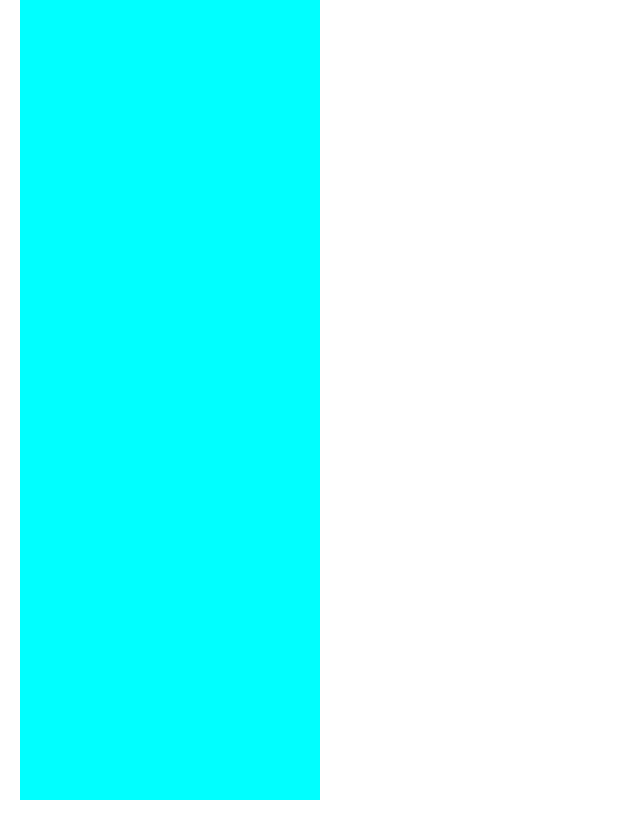
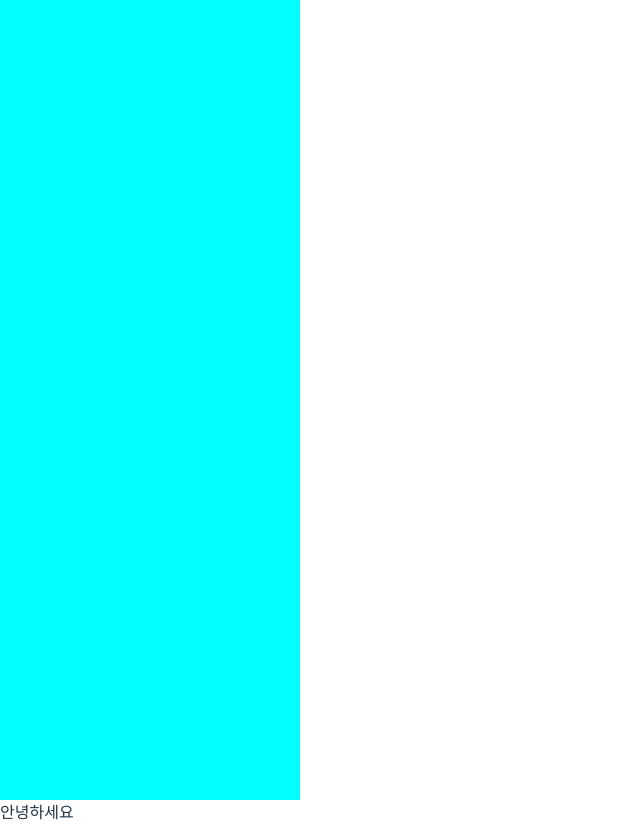
Before and after one commit to woowacourse/layout-component, a React (Vite) app: page / in a window 1280 px wide. Shown: the whole page, without its empty margins (0-640 px from the left). Before the commit the page ends 800 px from the top, so only its background shows below. Built offline with nearby package versions, Linux system fonts and the light colour scheme.

Commit message:
refactor: Props 타입 및 이름 변경

```diff
--- a/src/App.tsx
+++ b/src/App.tsx
@@ -1,15 +1,31 @@
 import Container from './Container';
+import Flex from './Flex';
 import Grid from './Grid';
 
 function App() {
   return (
     <>
-      <Container maxWidth={300} paddingX={20}>
+      <Container minWidth={0} maxWidth={300}>
         <div
-          style={{ backgroundColor: 'aqua', height: '100vh', width: '100%' }}
+          style={{
+            maxWidth: '',
+            backgroundColor: 'aqua',
+            height: '100vh',
+            width: '100%',
+          }}
         ></div>
       </Container>
-      <Grid></Grid>
+      <Grid>
+        {new Array(9)
+          .map((__, index) => index + 1)
+          .map((item) => (
+            <div key={item}>{item}</div>
+          ))}
+      </Grid>
+      <Flex justifyContent="">
+        <div>안녕</div>
+        <div>하세요</div>
+      </Flex>
     </>
   );
 }
--- a/src/Container/index.tsx
+++ b/src/Container/index.tsx
@@ -1,31 +1,27 @@
-import { PropsWithChildren } from 'react';
+import { CSSProperties, MutableRefObject, PropsWithChildren } from 'react';
 
 interface ContainerProps extends PropsWithChildren {
+  ref?: MutableRefObject<HTMLDivElement> | null;
+  css?: CSSProperties;
   minWidth?: number;
   maxWidth?: number;
-  paddingX?: number;
-  paddingY?: number;
-  marginX?: number;
-  marginY?: number;
 }
 
 export default function Container({
+  ref,
+  css,
   minWidth = 0,
   maxWidth = 0,
-  paddingX = 0,
-  paddingY = 0,
-  marginX = 0,
-  marginY = 0,
   children,
 }: ContainerProps) {
   return (
     <div
+      ref={ref}
       style={{
         width: '100vw',
         minWidth: minWidth ? `${minWidth}px` : '',
         maxWidth: maxWidth ? `${maxWidth}px` : '',
-        padding: `${paddingY}px ${paddingX}px`,
-        margin: `${marginY}px ${marginX}px`,
+        ...css,
       }}
     >
       {children}
--- a/src/Flex/index.tsx
+++ b/src/Flex/index.tsx
@@ -1,19 +1,18 @@
-import { PropsWithChildren } from 'react';
+import { CSSProperties, MutableRefObject, PropsWithChildren } from 'react';
 
 interface FlexProps extends PropsWithChildren {
-  justifyContent?:
-    | 'start'
-    | 'center'
-    | 'space-between'
-    | 'space-around'
-    | 'space-evenly';
-  alignItems?: 'stretch' | 'center' | 'start' | 'end';
-  flexDirection?: 'row' | 'row-reverse' | 'column' | 'column-reverse';
-  flexWrap?: 'wrap-reverse' | 'wrap' | 'nowrap';
+  ref?: MutableRefObject<HTMLDivElement | null>;
+  css?: CSSProperties;
+  justifyContent?: CSSProperties['justifyContent'];
+  alignItems?: CSSProperties['alignItems'];
+  direction?: CSSProperties['flexDirection'];
+  flexWrap?: CSSProperties['flexWrap'];
 }
 
 export default function Flex({
-  flexDirection = 'row',
+  ref,
+  css,
+  direction = 'row',
   alignItems = 'start',
   flexWrap = 'nowrap',
   justifyContent = 'start',
@@ -21,12 +20,14 @@ export default function Flex({
 }: FlexProps) {
   return (
     <div
+      ref={ref}
       style={{
         display: 'flex',
         justifyContent,
         alignItems,
         flexWrap,
-        flexDirection,
+        flexDirection: direction,
+        ...css,
       }}
     >
       {children}
--- a/src/Grid/index.tsx
+++ b/src/Grid/index.tsx
@@ -1,6 +1,8 @@
-import { PropsWithChildren } from 'react';
+import { CSSProperties, MutableRefObject, PropsWithChildren } from 'react';
 
 interface GridProps extends PropsWithChildren {
+  ref?: MutableRefObject<HTMLDivElement | null>;
+  css?: CSSProperties;
   rows?: number;
   columns?: number;
   gap?: number;
@@ -9,6 +11,8 @@ interface GridProps extends PropsWithChildren {
 }
 
 export default function Grid({
+  ref,
+  css,
   rows = 1,
   columns = 1,
   gap = 0,
@@ -18,6 +22,7 @@ export default function Grid({
 }: GridProps) {
   return (
     <div
+      ref={ref}
       style={{
         display: 'grid',
         gridTemplateColumns: `repeat(${columns}, 1fr)`,
@@ -25,6 +30,7 @@ export default function Grid({
         gap: `${gap}px`,
         rowGap: gapY ? `${gapY}px` : '',
         columnGap: gapX ? `${gapX}px` : '',
+        ...css,
       }}
     >
       {children}
```
